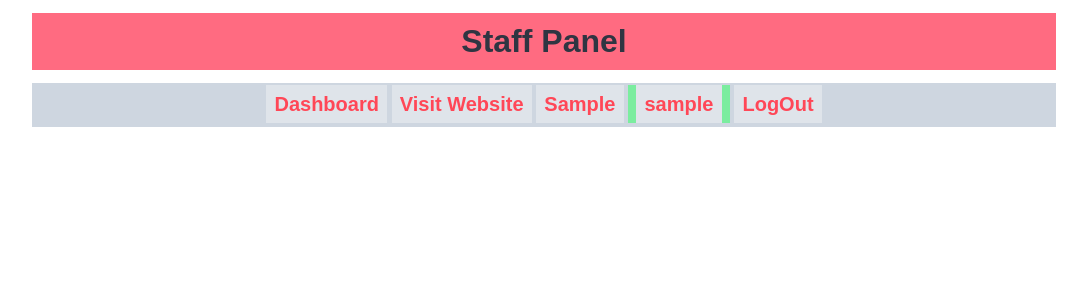
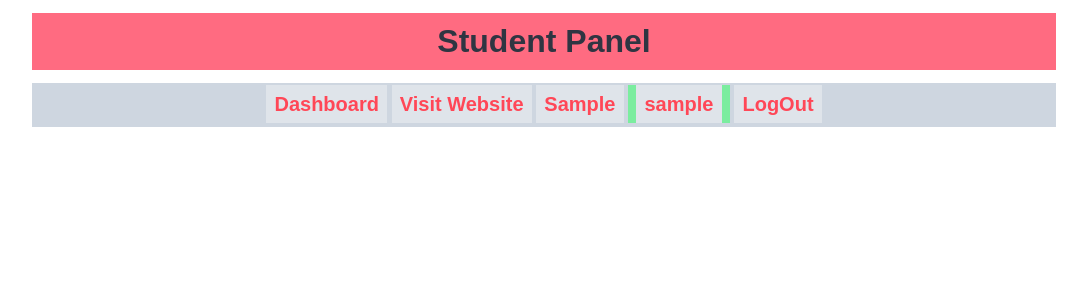
Before and after one commit to shahriarabiddut/cms, a PHP site: page /CMS/panel/student/partials/menu.php in a window 1280 px wide. Shown: the top 300 px of the page, without its empty margins (96-1183 px from the left). Run offline with PHP 8.4, Linux system fonts and the light colour scheme; the visitor is signed in with stand-in values (Sample User, id 1); some libraries are stand-ins or nearby versions.

Commit message:
name update

```diff
--- a/panel/student/partials/login-check.php
+++ b/panel/student/partials/login-check.php
@@ -8,6 +8,7 @@
             $_SESSION['no-login-message'] = "<div class='btn-danger text-center'> Please login to Access Control</div>";
             //Redirect
             header('location:'.SITEURL.'login/index.php');
+            session_destroy();
             die();
         }
         if(!$_SESSION['userType'] == "student")
@@ -17,6 +18,7 @@
             $_SESSION['no-login-message'] = "<div class='btn-danger text-center'> You are not a Student</div>";
             //Redirect
             header('location:'.SITEURL.'login/index.php');
+            session_destroy();
             die();
         }
             ?>
--- a/panel/student/partials/menu.php
+++ b/panel/student/partials/menu.php
@@ -2,7 +2,7 @@
 <?php include('C:/xampp/htdocs/cms/config/constants.php');?>
         <!-- Database Connection Ends --->
         <!-- Authorization Check Starts --->
-        <?php include('C:/xampp/htdocs/cms/panel/staff/partials/login-check.php');?>
+        <?php include('C:/xampp/htdocs/cms/panel/student/partials/login-check.php');?>
         <!-- Authorization Check Ends --->
         <html>
     <head>
@@ -19,7 +19,7 @@
 
     <body>
         <div class="wrapper">
-            <h1 class="text-center adminHead">Staff Panel</h1>
+            <h1 class="text-center adminHead">Student Panel</h1>
         </div>
         <!-- Menu Section Starts --->
         <div class="menu text-center">
--- a/panel/teacher/partials/menu.php
+++ b/panel/teacher/partials/menu.php
@@ -2,7 +2,7 @@
 <?php include('C:/xampp/htdocs/cms/config/constants.php');?>
         <!-- Database Connection Ends --->
         <!-- Authorization Check Starts --->
-        <?php include('C:/xampp/htdocs/cms/panel/staff/partials/login-check.php');?>
+        <?php include('C:/xampp/htdocs/cms/panel/teacher/partials/login-check.php');?>
         <!-- Authorization Check Ends --->
         <html>
     <head>
@@ -19,7 +19,7 @@
 
     <body>
         <div class="wrapper">
-            <h1 class="text-center adminHead">Staff Panel</h1>
+            <h1 class="text-center adminHead">Teacher Panel</h1>
         </div>
         <!-- Menu Section Starts --->
         <div class="menu text-center">
```
